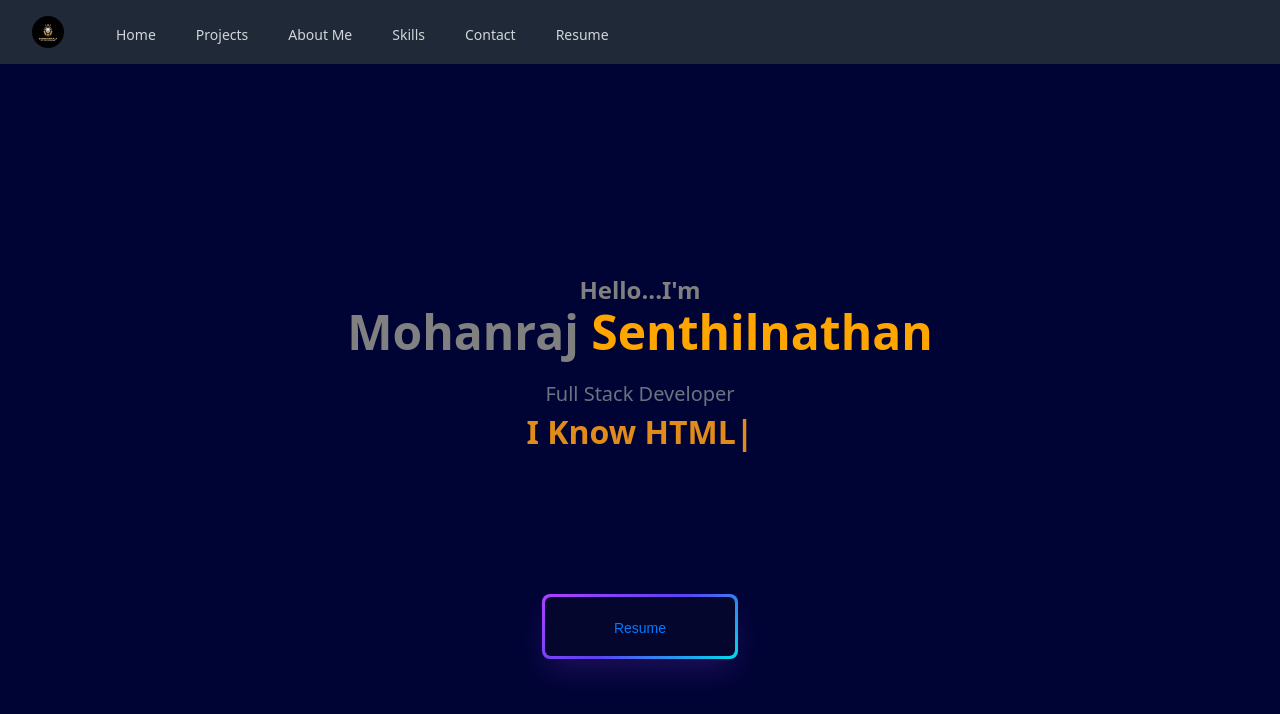
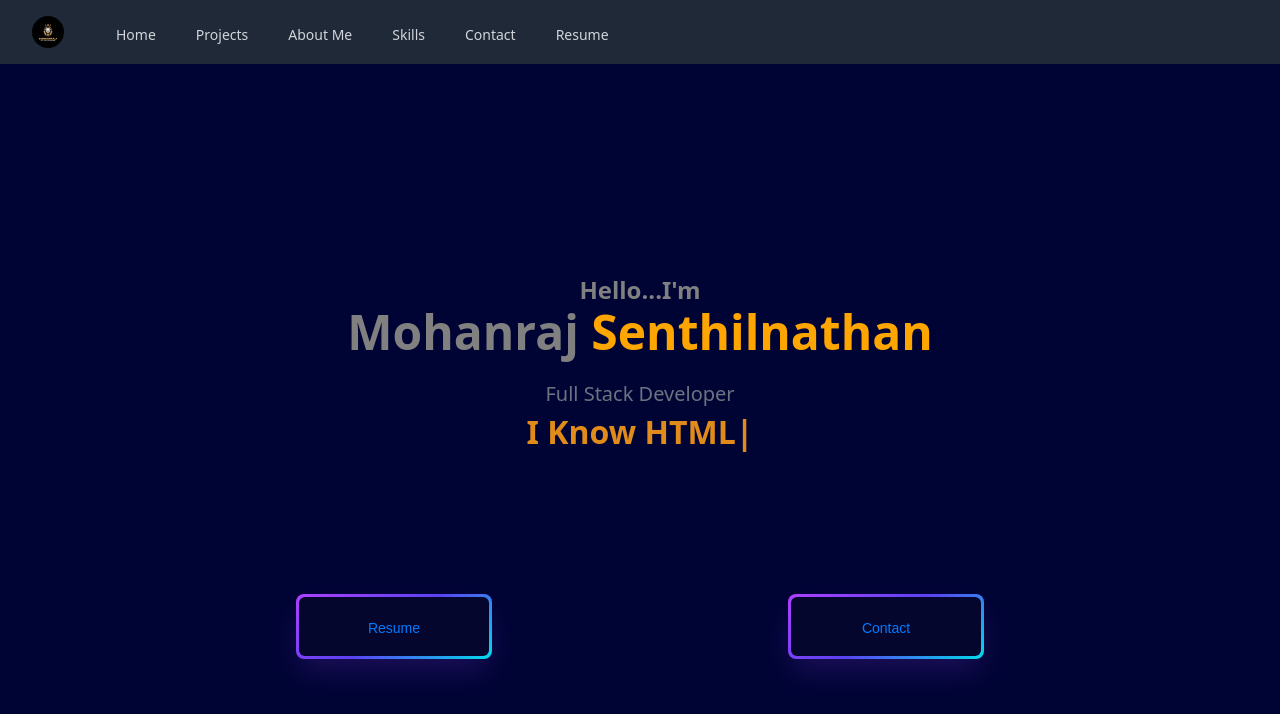
Before and after one commit to Mohanvijay8344/Portfolio, a React (Vite) app: page / in a window 1280 px wide. Shown: the top 714 px of the page. Built offline with nearby package versions, Linux system fonts and the light colour scheme; the HTML template or start-up script is replaced by a standard one.

Commit message:
update home page

```diff
--- a/src/App.css
+++ b/src/App.css
@@ -16,10 +16,6 @@
 }
 
 .resume{
-    display: flex;
-    align-items: center;
-    flex-direction: row-reverse;
-    justify-content: center;
     background: #000435;
 }
 .profile{
--- a/src/Resume.css
+++ b/src/Resume.css
@@ -47,3 +47,8 @@
     min-width: 196px;
   }
 }
+
+.buttons{
+  display: flex;
+  justify-content: space-evenly;
+}
--- a/src/Resume.jsx
+++ b/src/Resume.jsx
@@ -1,9 +1,14 @@
 import React from "react";
 import "./Resume.css";
+import { useNavigate } from "react-router-dom";
 
 export function Resume() {
+  const navigate = useNavigate()
+  function contact_page(){
+    navigate("/contact")
+  }
   return (
-    <div>
+    <div className="buttons">
       <button class="button-64" role="button">
         <span class="text">
           <a href="https://drive.google.com/file/d/1_et8uiL7_mTtSCuv3QgHuXJgGufXZgTg/view" target="_blank">
@@ -11,6 +16,14 @@ export function Resume() {
           </a>
         </span>
       </button>
+      <button class="button-64" role="button">
+        <span class="text">
+          <a onClick={() => contact_page()}>
+          Contact
+          </a>
+
+        </span>
+      </button>
     </div>
   );
 }
--- a/src/components/Signin.jsx
+++ b/src/components/Signin.jsx
@@ -46,13 +46,13 @@ export function Signin() {
       <h1>Need Login to open Projects Preview & Github Link</h1>
       <form className="form" onSubmit={formik.handleSubmit}>
         <input
-          placeholder="username"
+          placeholder="Email"
           name="username"
           value={formik.values.username}
           onChange={formik.handleChange}
         />
         <input
-          placeholder="password"
+          placeholder="Password"
           name="password"
           value={formik.values.password}
           onChange={formik.handleChange}
```
